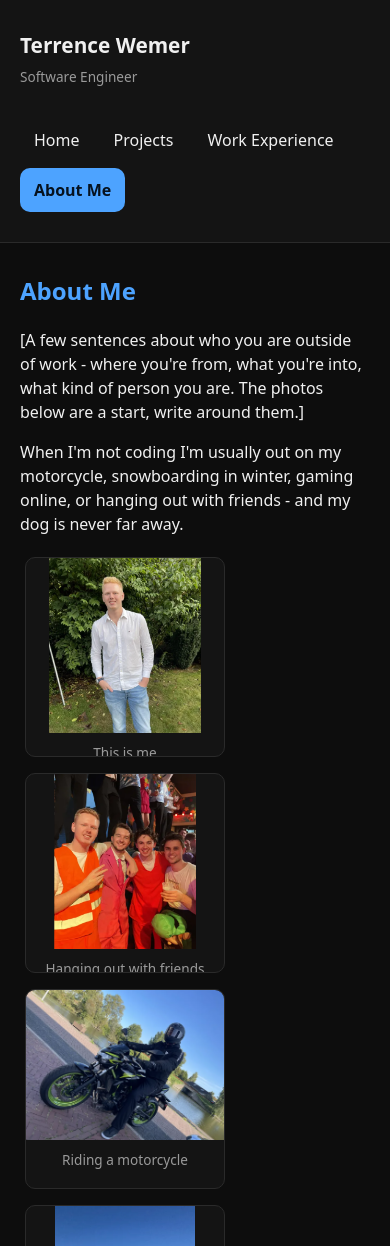
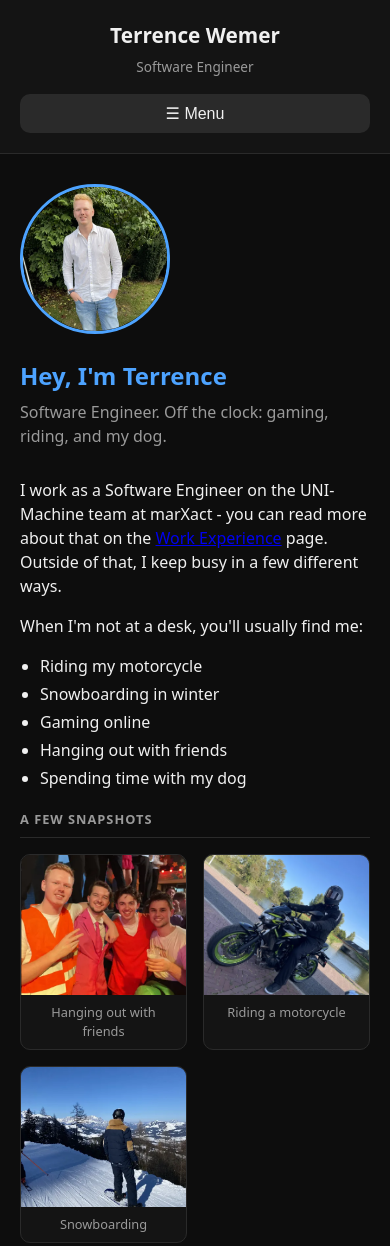
Before and after one commit to terrence229/terrence229.github.io, a plain HTML site: page about.html in a window 390 px wide. Shown: the top 1246 px of the page. Drawn offline with Linux system fonts and the light colour scheme.

Commit message:
addded hamburger toggle for menu for phone support

```diff
--- a/Styles.css
+++ b/Styles.css
@@ -89,6 +89,20 @@ body {
     max-width: 760px;
 }
 
+/* Hamburger button that shows/hides the nav list on mobile (see script.js).
+   Hidden by default - the @media block below turns it on for narrow screens. */
+.nav-toggle {
+    display: none;
+    width: 100%;
+    background: var(--border);
+    color: var(--text);
+    border: none;
+    border-radius: var(--radius);
+    padding: 10px 14px;
+    font-size: 1em;
+    cursor: pointer;
+}
+
 @media (max-width: 700px) {
     .sidebar {
         position: static;
@@ -96,11 +110,31 @@ body {
         height: auto;
         border-right: none;
         border-bottom: 1px solid var(--border);
+        text-align: center;
+        padding: 20px;
     }
 
+    .sidebar .sidebar-subtitle {
+        margin-bottom: 16px;
+    }
+
+    .nav-toggle {
+        display: block;
+    }
+
+    /* Collapsed until .nav-open is toggled on by script.js, then laid
+       out left-to-right and centered instead of a top-to-bottom list. */
     .sidebar nav ul {
+        display: none;
         flex-direction: row;
         flex-wrap: wrap;
+        justify-content: center;
+        gap: 8px;
+        margin-top: 16px;
+    }
+
+    .sidebar nav ul.nav-open {
+        display: flex;
     }
 
     .content {
@@ -256,29 +290,78 @@ body {
     padding-left: 20px;
 }
 
-/* Photo gallery used on the About Me page */
-.gallery {
-    display: inline-block;
+/* =====================================================================
+   About Me page
+   ===================================================================== */
+
+/* Hero row: photo beside a headline + tagline */
+.about-hero {
+    display: flex;
+    align-items: center;
+    gap: 24px;
+    margin-bottom: 30px;
+    flex-wrap: wrap;
+}
+
+.about-hero img {
+    width: 150px;
+    height: 150px;
+    object-fit: cover;
+    border-radius: 50%;
+    border: 3px solid var(--accent);
+}
+
+.about-hero h2 {
+    margin: 0 0 6px 0;
+}
+
+.about-hero .tagline {
+    margin: 0;
+    color: var(--text-muted);
+}
+
+/* Plain bulleted list, e.g. the Interests list - deliberately not the
+   pill-style .tag-list, to read as a sentence-like list instead of tags */
+.plain-list {
+    margin: 0;
+    padding-left: 20px;
+}
+
+.plain-list li {
+    margin-bottom: 4px;
+}
+
+/* Photo grid: a fixed 3-column layout, each photo captioned underneath */
+.photo-grid {
+    display: grid;
+    grid-template-columns: repeat(3, 1fr);
+    gap: 16px;
+}
+
+@media (max-width: 500px) {
+    .photo-grid {
+        grid-template-columns: 1fr 1fr;
+    }
+}
+
+.photo-grid figure {
+    margin: 0;
+    background: var(--sidebar-bg);
     border: 1px solid var(--border);
     border-radius: var(--radius);
     overflow: hidden;
-    margin: 5px;
-    width: 200px;
-    height: 200px;
-    background: var(--sidebar-bg);
 }
 
-.gallery .description {
-    padding: 10px;
-    text-align: center;
-    font-size: 0.85em;
-    color: var(--text-muted);
+.photo-grid img {
+    width: 100%;
+    height: 140px;
+    object-fit: cover;
+    display: block;
 }
 
-.gallery img {
-    max-width: 100%;
-    max-height: 88%;
-    object-fit: cover;
-    display: block;
-    margin: 0 auto;
+.photo-grid figcaption {
+    padding: 8px 10px;
+    font-size: 0.8em;
+    color: var(--text-muted);
+    text-align: center;
 }
--- a/about.html
+++ b/about.html
@@ -3,6 +3,7 @@
 <html lang="en" xmlns="http://www.w3.org/1999/xhtml">
 <head>
     <meta charset="utf-8" />
+    <meta name="viewport" content="width=device-width, initial-scale=1" />
     <title>About Me - Terrence Wemer</title>
     <link rel="stylesheet" href="Styles.css">
 </head>
@@ -11,8 +12,9 @@
     <aside class="sidebar">
         <h1>Terrence Wemer</h1>
         <p class="sidebar-subtitle">Software Engineer</p>
+        <button class="nav-toggle" aria-label="Toggle menu" aria-expanded="false" aria-controls="site-nav">☰ Menu</button>
         <nav>
-            <ul>
+            <ul id="site-nav">
                 <li><a href="/index.html">Home</a></li>
                 <li><a href="/projects.html">Projects</a></li>
                 <li><a href="/work-experience.html">Work Experience</a></li>
@@ -23,47 +25,54 @@
 
     <div class="content">
 
-        <h2>About Me</h2>
+        <!-- HERO: photo + headline/tagline side by side -->
+        <div class="about-hero">
+            <img src="Photos/Professionele-foto.png" alt="Terrence Wemer">
+            <div>
+                <h2>Hey, I'm Terrence</h2>
+                <p class="tagline">Software Engineer. Off the clock: gaming, riding, and my dog.</p>
+            </div>
+        </div>
+
         <p>
-            [A few sentences about who you are outside of work - where you're
-            from, what you're into, what kind of person you are. The photos
-            below are a start, write around them.]
-        </p>
-        <p>
-            When I'm not coding I'm usually out on my motorcycle, snowboarding
-            in winter, gaming online, or hanging out with friends - and my dog
-            is never far away.
+            I work as a Software Engineer on the UNI-Machine team at marXact -
+            you can read more about that on the <a href="/work-experience.html">Work Experience</a>
+            page. Outside of that, I keep busy in a few different ways.
         </p>
 
-        <div class="gallery">
-            <a href="Photos/Professionele-foto.png" target="_blank">
-                <img src="Photos/Professionele-foto.png" alt="Terrence Wemer">
-            </a>
-            <div class="description">This is me</div>
-        </div>
+        <p>When I'm not at a desk, you'll usually find me:</p>
+        <ul class="plain-list">
+            <li>Riding my motorcycle</li>
+            <li>Snowboarding in winter</li>
+            <li>Gaming online</li>
+            <li>Hanging out with friends</li>
+            <li>Spending time with my dog</li>
+        </ul>
 
-        <div class="gallery">
+        <h3 class="section-label">A Few Snapshots</h3>
+        <div class="photo-grid">
+            <figure>
                 <a href="Photos/carnaval-vrienden.png" target="_blank">
                     <img src="Photos/carnaval-vrienden.png" alt="Hanging out with friends at carnaval">
                 </a>
-            <div class="description">Hanging out with friends</div>
-        </div>
-
-        <div class="gallery">
+                <figcaption>Hanging out with friends</figcaption>
+            </figure>
+            <figure>
                 <a href="Photos/Riding-motorcycle.png" target="_blank">
                     <img src="Photos/Riding-motorcycle.png" alt="Riding a motorcycle">
                 </a>
-            <div class="description">Riding a motorcycle</div>
-        </div>
-
-        <div class="gallery">
+                <figcaption>Riding a motorcycle</figcaption>
+            </figure>
+            <figure>
                 <a href="Photos/Snowboarding.png" target="_blank">
                     <img src="Photos/Snowboarding.png" alt="Snowboarding">
                 </a>
-            <div class="description">Snowboarding</div>
+                <figcaption>Snowboarding</figcaption>
+            </figure>
         </div>
 
     </div>
 
+    <script src="script.js" defer></script>
 </body>
 </html>
--- /dev/null
+++ b/script.js
@@ -0,0 +1,16 @@
+// Shows/hides the sidebar navigation on mobile. On desktop the
+// nav-toggle button is hidden by CSS and this script has nothing to do.
+document.addEventListener("DOMContentLoaded", function () {
+    var toggle = document.querySelector(".nav-toggle");
+    var nav = document.getElementById("site-nav");
+
+    if (!toggle || !nav) {
+        return;
+    }
+
+    toggle.addEventListener("click", function () {
+        var isOpen = nav.classList.toggle("nav-open");
+        toggle.setAttribute("aria-expanded", isOpen ? "true" : "false");
+        toggle.textContent = isOpen ? "✕ Menu" : "☰ Menu";
+    });
+});
```
Also changed, not shown: index.html (+7 -2 lines), projects.html (+4 -1 lines), work-experience.html (+4 -1 lines). Lines whose indentation alone changed are shown as unchanged.
